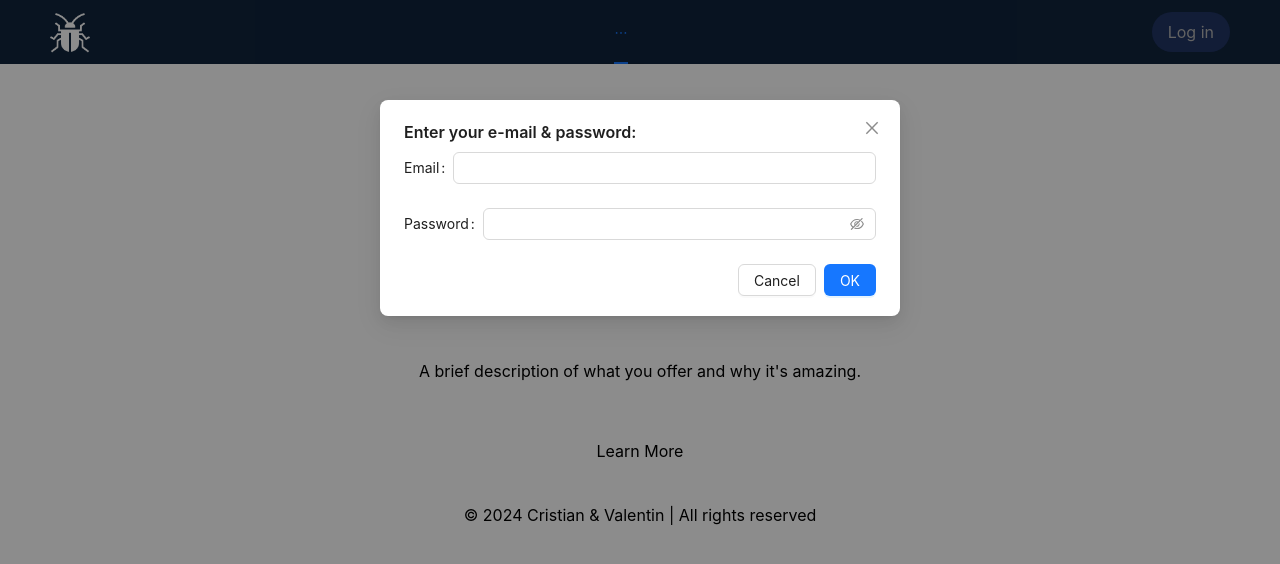
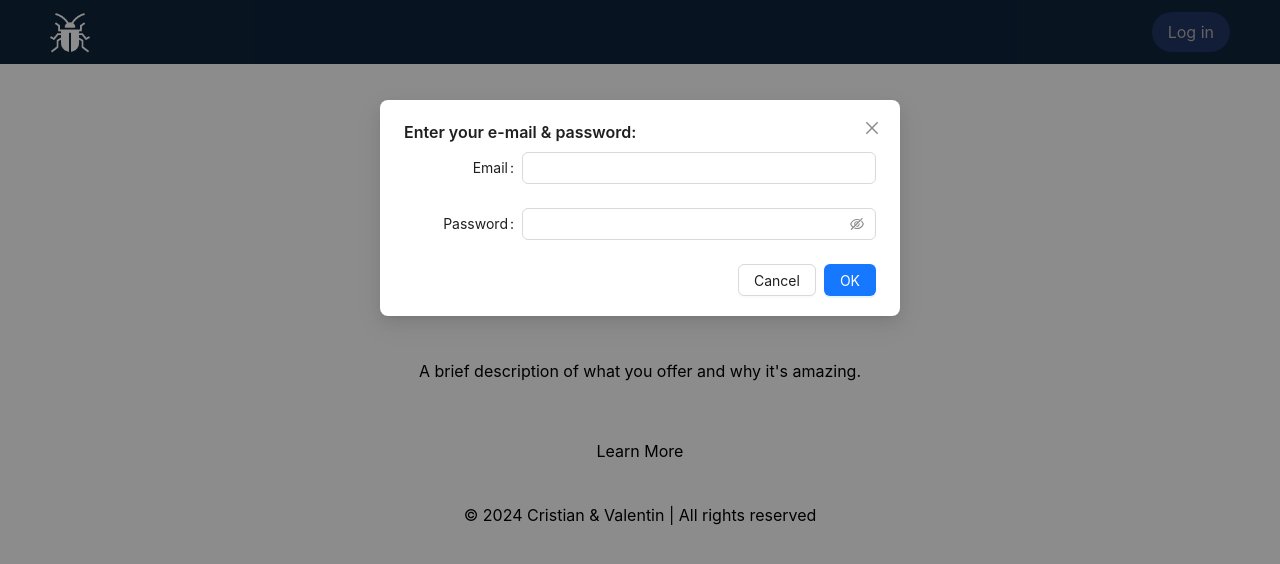
Before and after one commit to gogoasa-c/bug-crack, a React (Create React App) app in the folder client/: page / in a window 1280 px wide. Both pictures are taken after a click on the button "Log in". Shown: the top 564 px of the page. Built offline with nearby package versions, Linux system fonts and the light colour scheme.

Commit message:
Modifications to the login modal for aesthetic purposes

```diff
--- a/client/src/components/Layout/Header/Login/LoginModal.js
+++ b/client/src/components/Layout/Header/Login/LoginModal.js
@@ -1,29 +1,32 @@
-import {Form, Input, Modal} from "antd";
+import { Form, Input, Modal } from "antd";
 import React from "react";
 
-export const LoginModal = ({title, open, onOk, onCancel, loginFormData, onChange, onChange1}) => {
-    return <Modal
-        title={title}
-        open={open}
-        onOk={onOk}
-        onCancel={onCancel}
-    >
-        <Form>
+export const LoginModal = ({
+    title,
+    open,
+    onOk,
+    onCancel,
+    loginFormData,
+    onChange,
+    onChangePassword,
+}) => {
+    return (
+        <Modal title={title} open={open} onOk={onOk} onCancel={onCancel}>
+            <Form labelCol={{ span: 6 }} wrapperCol={{ span: 18 }}>
                 <Form.Item label="Email">
                     <Input
                         type="email"
                         value={loginFormData.email}
-                    onChange={onChange
-                    }
+                        onChange={onChange}
                     />
                 </Form.Item>
                 <Form.Item label="Password">
                     <Input.Password
                         value={loginFormData.password}
-                    onChange={onChange1
-                    }
+                        onChange={onChangePassword}
                     />
                 </Form.Item>
             </Form>
-    </Modal>;
-}
+        </Modal>
+    );
+};
--- a/client/src/components/Layout/Header/NavBar.jsx
+++ b/client/src/components/Layout/Header/NavBar.jsx
@@ -85,16 +85,16 @@ const NavBar = ({ onTabChanged }) => {
             <div>
                 <Flex wrap="wrap" gap="small" className={"navbar-div"}>
                     <Image
+                        className={"navbar-logo"}
                         width={40}
                         alt={"bug_crack_logo"}
                         src="/photo/bug_crack_logo.png"
-                        onClick={() => {
-                        }}
+                        onClick={() => {}}
                     />
                     <Menu
                         className={"navbar-element"}
                         mode="horizontal"
-                        items={menuItems}
+                        items={userId === -1 ? [] : menuItems}
                         selectedKeys={[current]}
                         onClick={menuItemOnClick}
                     />
@@ -118,7 +118,7 @@ const NavBar = ({ onTabChanged }) => {
                 setLoginFormData({
                     ...loginFormData,
                     email: e.target.value,
-                })} onChange1={(e) =>
+                })} onChangePassword={(e) =>
                 setLoginFormData({
                     ...loginFormData,
                     password: e.target.value,
```
Lines whose indentation alone changed are shown as unchanged.
